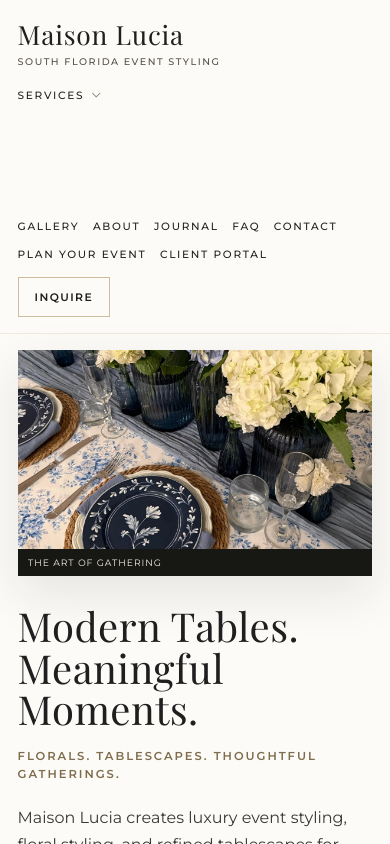
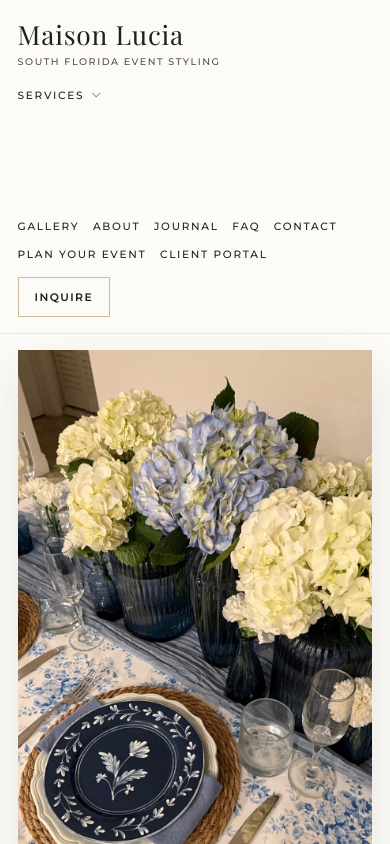
Before and after one commit to DrRobF/maison-lucia-site, a Next.js app: page / in a window 390 px wide. Shown: the top 844 px of the page. Built offline with nearby package versions, Linux system fonts and the light colour scheme.

Commit message:
Fit hero film to portrait frame and remove its audio track

```diff
--- a/pages/index.js
+++ b/pages/index.js
@@ -392,7 +392,6 @@ const structuredData = [
 
 function HeroFilm() {
   const videoRef = useRef(null);
-  const [muted, setMuted] = useState(true);
   const [paused, setPaused] = useState(true);
   const [failed, setFailed] = useState(false);
 
@@ -414,11 +413,7 @@ function HeroFilm() {
     else video.pause();
   };
 
-  const toggleSound = () => {
-    const video = videoRef.current;
-    video.muted = !video.muted;
-    setMuted(video.muted);
-  };
+
 
   return (
     <div className={styles.heroFilmPanel}>
@@ -429,16 +424,15 @@ function HeroFilm() {
           id="maison-hero-film"
           className={styles.heroFilmVideo}
           style={failed ? { display: "none" } : undefined}
-          src="/final_video_cover.mp4"
+          src="/hero-film-portrait-silent.mp4"
           poster="/whiteblue%20.webp"
-          muted={muted}
+          muted
           loop
           playsInline
           preload="metadata"
           aria-label="Maison Lucia event styling film"
           onPlay={() => setPaused(false)}
           onPause={() => setPaused(true)}
-          onVolumeChange={(event) => setMuted(event.currentTarget.muted)}
           onError={() => setFailed(true)}
         />
       </div>
@@ -448,9 +442,7 @@ function HeroFilm() {
           <button type="button" onClick={togglePlayback} aria-controls="maison-hero-film" aria-label={paused ? "Play film" : "Pause film"}>
             <span aria-hidden="true">{paused ? "▶" : "Ⅱ"}</span> {paused ? "Play" : "Pause"}
           </button>
-          <button type="button" onClick={toggleSound} aria-controls="maison-hero-film" aria-label={muted ? "Turn sound on" : "Turn sound off"} aria-pressed={!muted}>
-            Sound {muted ? "off" : "on"}
-          </button>
+
         </div>}
       </div>
     </div>
--- a/styles/Home.module.css
+++ b/styles/Home.module.css
@@ -2539,7 +2539,7 @@
 
 /* Homepage film: isolated from the image treatments used elsewhere. */
 .filmHero {
-  grid-template-columns: minmax(0, 0.85fr) minmax(0, 1.45fr);
+  grid-template-columns: minmax(0, 1fr) minmax(0, 0.95fr);
   align-items: center;
   gap: clamp(1.5rem, 3vw, 3rem);
   padding-top: clamp(2rem, 4vw, 4rem);
@@ -2551,8 +2551,8 @@
   line-height: 1.04;
 }
 .filmHero .heroCopy { font-size: 1rem; line-height: 1.7; margin: 1.25rem 0 1.5rem; }
-.heroFilmPanel { min-width: 0; background: #171714; box-shadow: 0 18px 48px rgba(40, 30, 16, 0.1); }
-.heroFilmScreen { position: relative; aspect-ratio: 16 / 9; background: #000; overflow: hidden; }
+.heroFilmPanel { width: min(100%, 390px); justify-self: end; min-width: 0; background: #171714; box-shadow: 0 18px 48px rgba(40, 30, 16, 0.1); }
+.heroFilmScreen { position: relative; aspect-ratio: 9 / 16; background: #000; overflow: hidden; }
 .heroFilmPoster, .heroFilmVideo { position: absolute; inset: 0; width: 100%; height: 100%; display: block; }
 .heroFilmPoster { object-fit: cover; }
 .heroFilmVideo { object-fit: contain; }
@@ -2564,7 +2564,7 @@
 .heroFilmControls button:focus-visible { outline: 2px solid #edce94; outline-offset: 3px; }
 @media (max-width: 1040px) {
   .filmHero { grid-template-columns: 1fr; }
-  .heroFilmPanel { grid-row: 1; }
+  .heroFilmPanel { grid-row: 1; justify-self: center; width: min(100%, 360px); }
   .filmHero .heroTextCol h1 { max-width: none; font-size: clamp(2.5rem, 6vw, 4rem); }
 }
 @media (max-width: 600px) {
```
Also changed, not shown: 1 other file (tests, documents, lock files or other folders).
